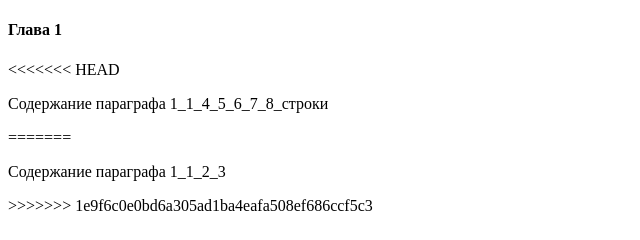
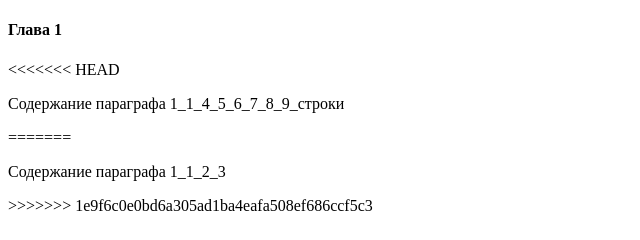
Before and after one commit to vmarshirov/g05u01.github.io, a plain HTML site: page index.html in a window 1280 px wide. Shown: the full height of the page, 0-640 px from the left. Drawn offline with Linux system fonts and the light colour scheme.

Commit message:
модифициррован index.html

```diff
--- a/index.html
+++ b/index.html
@@ -8,7 +8,7 @@
   <body>
      <h4>Глава 1</h4>
 <<<<<<< HEAD
-     <p>Содержание параграфа 1_1_4_5_6_7_8_строки</p>
+     <p>Содержание параграфа 1_1_4_5_6_7_8_9_строки</p>
 =======
      <p>Содержание параграфа 1_1_2_3</p>
 >>>>>>> 1e9f6c0e0bd6a305ad1ba4eafa508ef686ccf5c3
```
